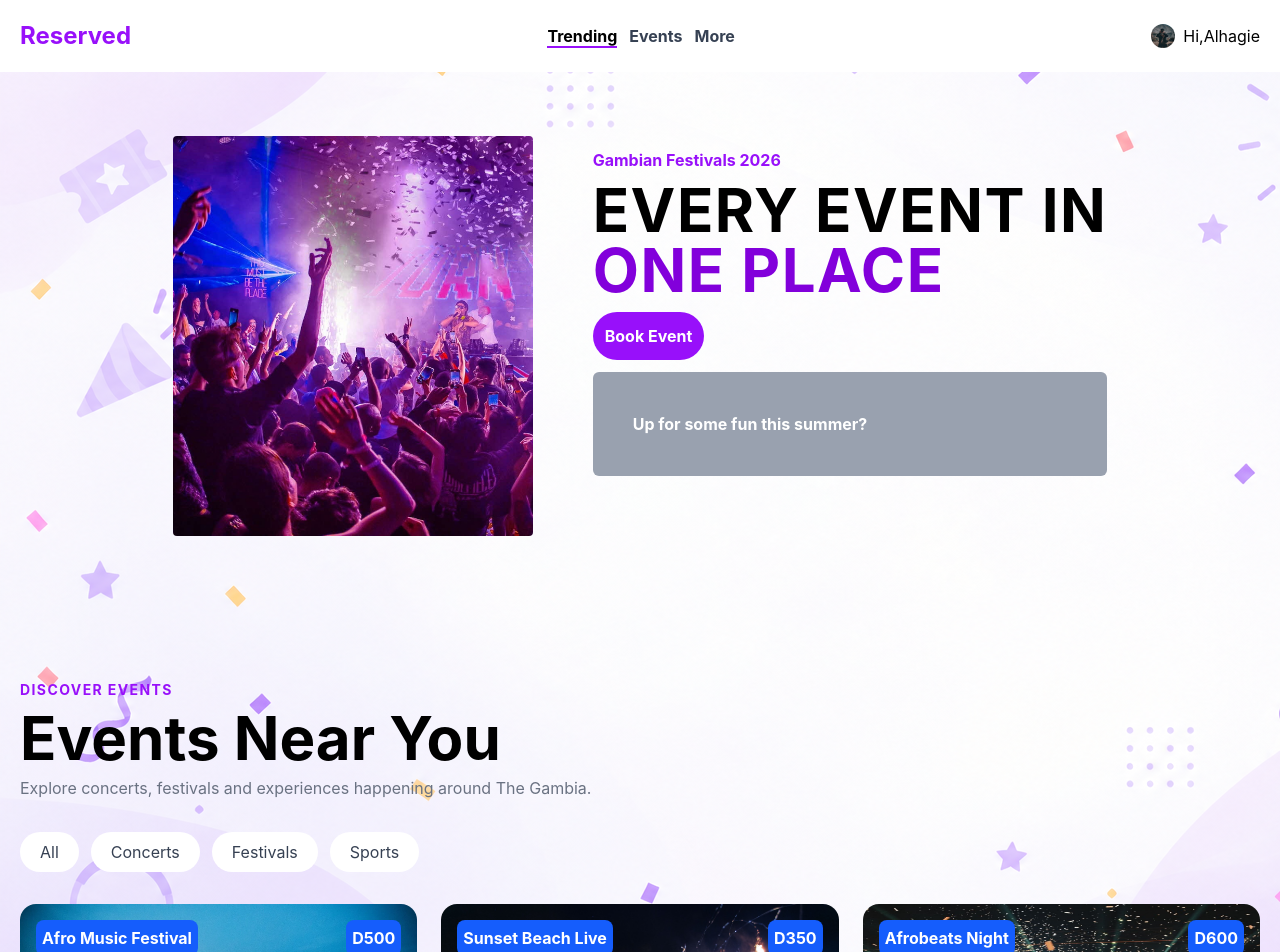
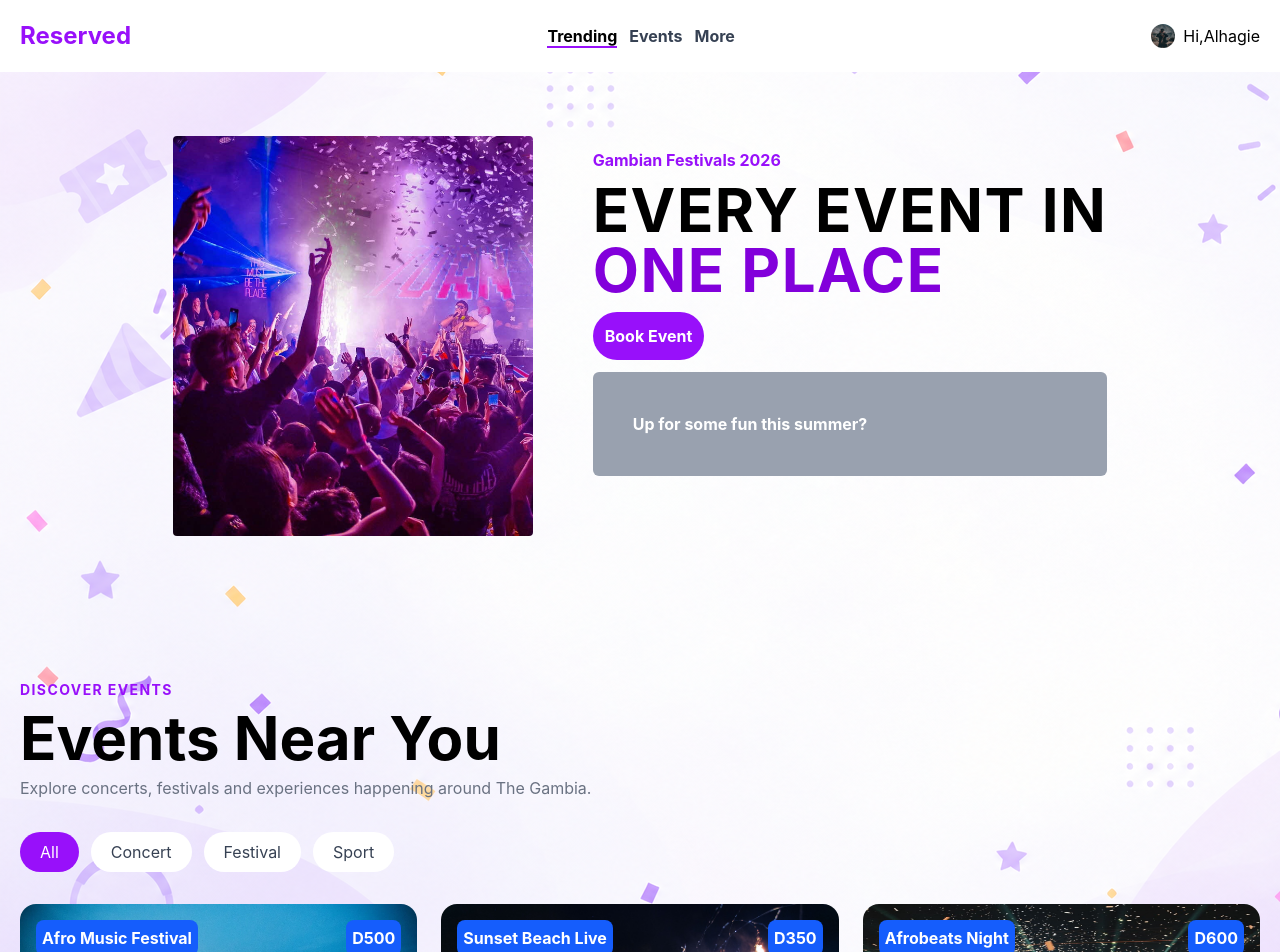
Before and after one commit to alaonit/Evently, a React (Vite) app: page / in a window 1280 px wide. Shown: the top 952 px of the page. Built offline with nearby package versions, Linux system fonts and the light colour scheme.

Commit message:
Add nodemon for development, update App and Event components for category filtering, and create server.js file

```diff
--- a/package.json
+++ b/package.json
@@ -5,6 +5,7 @@
   "type": "module",
   "scripts": {
     "dev": "vite",
+    "server": "modemon server/server.js",
     "build": "vite build",
     "lint": "eslint .",
     "preview": "vite preview"
@@ -24,6 +25,7 @@
     "eslint-plugin-react-hooks": "^7.1.1",
     "eslint-plugin-react-refresh": "^0.5.4",
     "globals": "^17.11.0",
+    "nodemon": "^3.1.14",
     "vite": "^8.2.2"
   }
 }
--- /dev/null
+++ b/server.js
@@ -0,0 +1 @@
+import http from "http"
--- a/src/App.jsx
+++ b/src/App.jsx
@@ -1,18 +1,17 @@
-import { useState } from "react"
-import Navbar from "./components/Navbar"
-import Hero from "./components/Hero"
-import EventCard from "./components/EventCard"
-import Event from "./components/Event"
+import { useState } from "react";
+import Navbar from "./components/Navbar";
+import Hero from "./components/Hero";
+import EventCard from "./components/EventCard";
+import Event from "./components/Event";
 
 function App() {
+  const [username, setUsername] = useState({
+    name: "Alhagie",
+  });
 
-  const[username,setUsername] = useState({
-    name: "Alhagie",
-  })
+  const [selectedCategory, setSelectedCategory] = useState("All");
 
-  const [selectedCategory, setSelectedCategory] = useState("All")
-
-  const [selectedSection,setSelectedSection] = useState("Trending")
+  const [selectedSection, setSelectedSection] = useState("Trending");
 
   const events = [
     {
@@ -23,7 +22,7 @@ function App() {
       location: "Banjul, The Gambia",
       date: "10 September 2026",
       time: "8 PM - 11 PM",
-    image: "/concert.webp"
+      image: "/concert.webp",
     },
     {
       id: 2,
@@ -33,7 +32,7 @@ function App() {
       location: "Kololi, The Gambia",
       date: "18 September 2026",
       time: "6 PM - 10 PM",
-    image: "/concert2.jpg"
+      image: "/concert2.jpg",
     },
     {
       id: 3,
@@ -43,7 +42,7 @@ function App() {
       location: "Senegambia, The Gambia",
       date: "25 September 2026",
       time: "9 PM - 2 AM",
-    image: "/concert3.jpg"
+      image: "/concert3.jpg",
     },
     {
       id: 4,
@@ -53,7 +52,7 @@ function App() {
       location: "Cape Point, The Gambia",
       date: "3 October 2026",
       time: "5 PM - 11 PM",
-    image: "/concert4.jpg"
+      image: "/concert4.jpg",
     },
     {
       id: 5,
@@ -63,7 +62,7 @@ function App() {
       location: "Bakau, The Gambia",
       date: "12 October 2026",
       time: "8 PM - 1 AM",
-    image: "/concert5.jpg"
+      image: "/concert5.jpg",
     },
     {
       id: 6,
@@ -73,32 +72,41 @@ function App() {
       location: "Bijilo, The Gambia",
       date: "24 October 2026",
       time: "7 PM - 2 AM",
-    image: "/concert6.webp"
+      image: "/concert6.webp",
+    },
+  ];
+
+  const filtered = events.filter((event) => {
+    if (selectedCategory === "All") {
+      return event;
+    } else {
+      return event.category === selectedCategory;
     }
-]
-
-  const filtered = events.filter((event)=>{
-      if(selectedCategory === "All"){
-      return event
-    }else{
-      return event.category === selectedCategory
-    }
-
-  })
+  });
 
   return (
     <>
-      <Navbar setSelectedSection={setSelectedSection} selectedSection={selectedSection} user = {username.name}/>
-      <main className="bg-cover bg-no-repeat bg-center min-h-screen" style={{background: "url('bg-image.png')"}}>
-        <Hero/>
-        <Event selectedCatergory={selectedCategory} setSelectedCategory={setSelectedCategory}>
-          {filtered.map((event)=>{
-            return <EventCard key={event.id} event={event}/>
+      <Navbar
+        setSelectedSection={setSelectedSection}
+        selectedSection={selectedSection}
+        user={username.name}
+      />
+      <main
+        className="bg-cover bg-no-repeat bg-center min-h-screen"
+        style={{ background: "url('bg-image.png')" }}
+      >
+        <Hero />
+        <Event
+          selectedCategory={selectedCategory}
+          setSelectedCategory={setSelectedCategory}
+        >
+          {filtered.map((event) => {
+            return <EventCard key={event.id} event={event} />;
           })}
         </Event>
       </main>
     </>
-  )
+  );
 }
 
-export default App
+export default App;
--- a/src/components/Event.jsx
+++ b/src/components/Event.jsx
@@ -29,34 +29,34 @@ function Event({ children, setSelectedCategory, selectedCategory }) {
         <button
           onClick={() => setSelectedCategory("Concert")}
           className={
-            selectedCategory === "Concerts"
+            selectedCategory === "Concert"
               ? "bg-purple-600 text-white px-5 py-2 rounded-full cursor-pointer"
               : "bg-white text-gray-700 px-5 py-2 rounded-full cursor-pointer"
           }
         >
-          Concerts
+          Concert
         </button>
 
         <button
           onClick={() => setSelectedCategory("Festival")}
           className={
-            selectedCategory === "Festivals"
+            selectedCategory === "Festival"
               ? "bg-purple-600 text-white px-5 py-2 rounded-full cursor-pointer"
               : "bg-white text-gray-700 px-5 py-2 rounded-full cursor-pointer"
           }
         >
-          Festivals
+          Festival
         </button>
 
         <button
           onClick={() => setSelectedCategory("Sport")}
           className={
-            selectedCategory === "Sports"
+            selectedCategory === "Sport"
               ? "bg-purple-600 text-white px-5 py-2 rounded-full cursor-pointer"
               : "bg-white text-gray-700 px-5 py-2 rounded-full cursor-pointer"
           }
         >
-          Sports
+          Sport
         </button>
       </div>
 
```
Also changed, not shown: 1 other file (tests, documents, lock files or other folders). Lines whose indentation alone changed are shown as unchanged.
